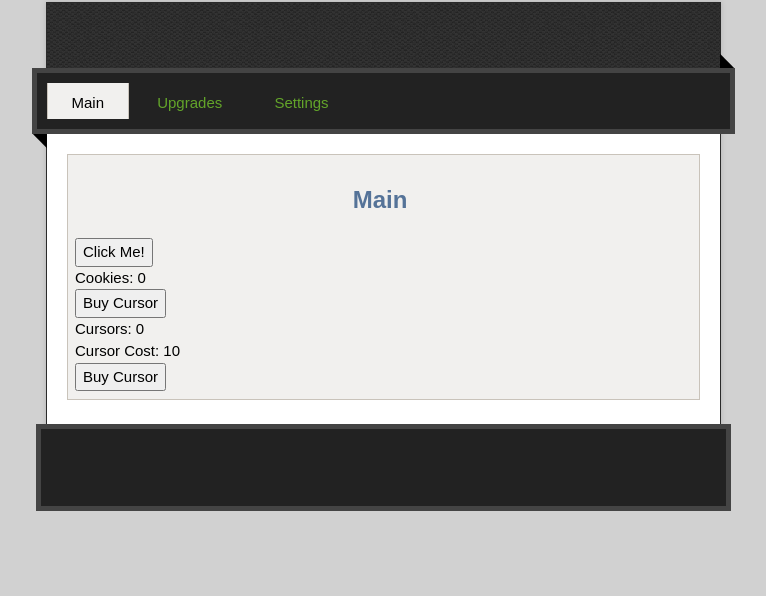
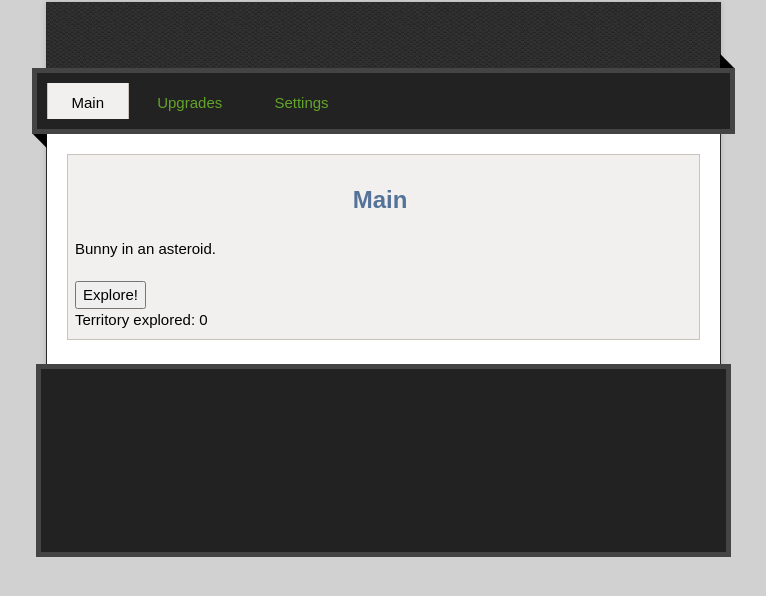
Before and after one commit to Catalyst78/Old, a plain HTML site: page index.html in a window 1280 px wide. Shown: the part 128-724 px from the top of the page, without its empty margins (257-1023 px from the left). Drawn offline with Linux system fonts and the light colour scheme.

Commit message:
Add game console

```diff
--- a/index.html
+++ b/index.html
@@ -33,13 +33,10 @@
 
 		<article class="markdown-body">
 			<div class="tabContent" id="main_tab" ng-controller="MainController">
-			<h2>Main</h2>
-				<button onclick="mainClick(1)">Click Me!</button> <br />
-				Cookies: <span id="cookies">0</span> <br />
-				<button onclick="buyCursor()">Buy Cursor</button> <br />
-				Cursors: <span id="cursors">0</span> <br />
-				Cursor Cost: <span id="cursorCost">10</span><br />
-				<button class="littleSquare" onclick="tellThing()">Buy Cursor</button>
+				<h2>Main</h2>
+				<p>Bunny in an asteroid.</p>
+				<button onclick="explore(1)">Explore!</button><br />
+				Territory explored: <span id="territory">0</span>
 			</div>
 
 			<div class="tabContent" id="upgrades_tab">
@@ -119,7 +116,7 @@
 
 <footer>
 	<div class="owner">
-	<br /><br /><br />
+		<p class="console" id="bunnyConsole" READONLY></p>
 	</div>
 </footer>
 
--- a/javascripts/main.js
+++ b/javascripts/main.js
@@ -1,12 +1,16 @@
 function init() {
 	prepareTabs();
-	loadGame()
+	setConsole([" "," "," "," "," "," "," "," "," "," "]);
+	//clearAllData();
+	if (!(localStorage.getItem("save") == true )) {
+		loadGame();
+	}
 
 	var intervalCount = 0;
-	window.setInterval(function(){
-		mainClick(resources.cursors);
+	window.setInterval(function() {
+		//mainClick(resources.cursors);
 
-		if (intervalCount > 10){
+		if (intervalCount > 10) {
 			saveGame()
 			intervalCount = 0;
 		}
@@ -16,8 +20,7 @@ function init() {
 
 // Main
 var resources = {
-	cookies:0,
-	cursors:0
+	territory:0
 };
 
 function modifyResource(resource, number) {
@@ -31,49 +34,71 @@ function setResource(resource, number) {
 }
 
 function updateAll() {
-	document.getElementById('cursorCost').innerHTML = Math.floor(10 * Math.pow(1.1, resources.cursors));
+	//document.getElementById('cursorCost').innerHTML = Math.floor(10 * Math.pow(1.1, resources.cursors));
 	for (resource in resources){
 		document.getElementById(resource).innerHTML = resources[resource];
 	}
 }
 
-function mainClick(number) {
-	modifyResource("cookies", number)
+function explore(number) {
+	modifyResource("territory", number)
+	updateConsole(resources.territory);
 };
 
 function buyCursor() {
 	var cursorCost = Math.floor(10 * Math.pow(1.1,resources.cursors));
-	if(resources.cookies >= cursorCost){
+	if(resources.territory >= cursorCost){
 		modifyResource("cursors", 1)
-		modifyResource("cookies", -cursorCost)
-		document.getElementById('cookies').innerHTML = resources.cookies;
+		modifyResource("territory", -cursorCost)
+		document.getElementById('territory').innerHTML = resources.territory;
 	};
 	var nextCost = Math.floor(10 * Math.pow(1.1,resources.cursors));
 	document.getElementById('cursorCost').innerHTML = nextCost;
 };
 
+// Console
+var consoleList = [];
+var maxLines = 999;
+
+function setConsole(consoleLineList) {
+	for (var a = consoleLineList.length - 1; a >= 0; a--){
+		updateConsole(consoleLineList[a]);
+	}
+}
+
+function updateConsole(newLine) {
+	consoleList.unshift(newLine);
+	if (consoleList.length > maxLines) { consoleList.pop(); }
+	var datConsoleText = "";
+	for (var a = 0; a < consoleList.length; a++) {
+		datConsoleText += consoleList[a] + "<br>";
+	}
+	document.getElementById("bunnyConsole").innerHTML = datConsoleText;
+}
+
 // Save & Load
 function saveGame() {
 	var save = {
-		cookies: resources.cookies,
-		cursors: resources.cursors
+		consoleData: consoleList,
+		territory: resources.territory
 	}
 	localStorage.setItem("save",JSON.stringify(save));
+	console.log("Saved");
 }
 
 function loadGame() {
-	var savegame = JSON.parse(localStorage.getItem("save"));
-	if (typeof savegame.cookies !== "undefined") setResource("cookies", savegame.cookies);
-	if (typeof savegame.cursors !== "undefined") setResource("cursors", savegame.cursors);
+	var saveGame = JSON.parse(localStorage.getItem("save"));
+	if (typeof saveGame.consoleData !== "undefined") setConsole(saveGame.consoleData);
+	if (typeof saveGame.territory !== "undefined") setResource("territory", saveGame.territory);
 	updateAll();
 }
 
 function clearAllData() {
 	intervalCount = 0;
 	var save = {
-		cookies: 0,
-		cursors: 0
+		territory: 0,
 	}
+	setConsole([" "," "," "," "," "," "," "," "," "," "]);
 	localStorage.setItem("save",JSON.stringify(save));
 	for(var resource in resources){
 		resources[resource] = 0;
--- a/stylesheets/mystyle.css
+++ b/stylesheets/mystyle.css
@@ -34,6 +34,13 @@ div.tabContent {
 }
 div.tabContent.hide {
 	display: none;
+}
+
+/* Console */
+.console{
+	margin-top: 0;
+	margin-bottom: 0;
+	line-height: 1.15;
 }
 
 /*  GRID   ============================================================================= */
```
